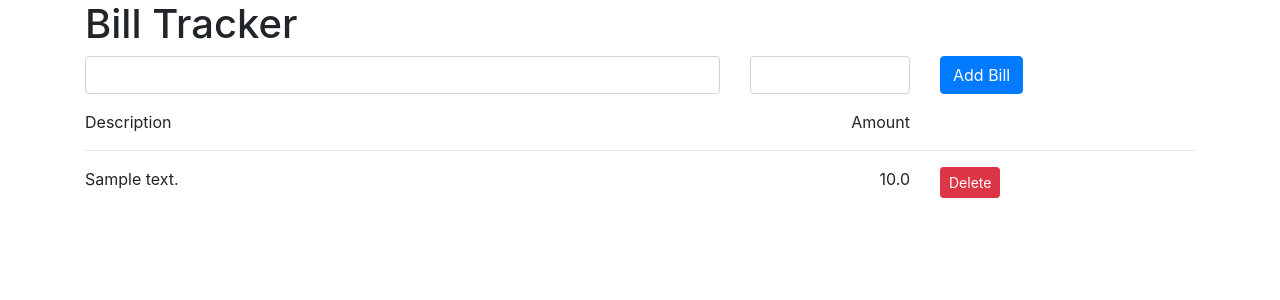
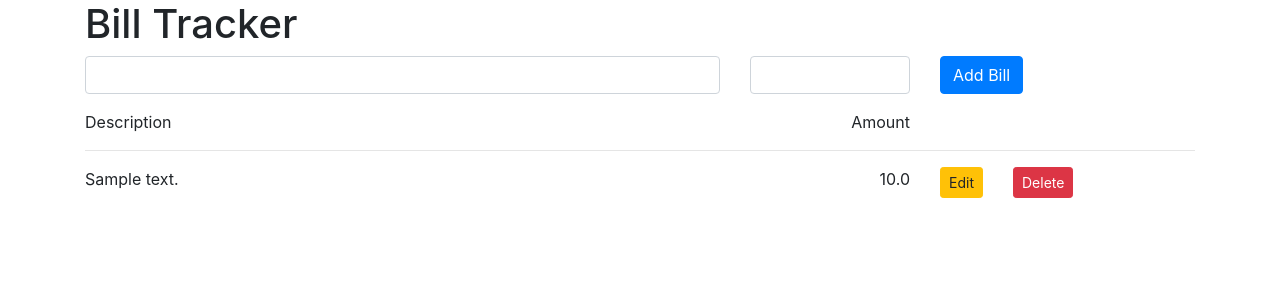
Before and after one commit to sudiarth/Bill-Tracker, a Flask app: page / in a window 1280 px wide. Shown: the top 300 px of the page. Run offline with Flask 2, Linux system fonts and the light colour scheme; tables that the repository leaves empty hold one stand-in row (values such as "Sample post"); some libraries are stand-ins or nearby versions.

Commit message:
edit/update function and form

```diff
--- a/server.py
+++ b/server.py
@@ -20,4 +20,15 @@ def delete(bill_id):
     delete_bill(bill_id)
     return redirect(url_for('index'))
 
+
+@app.route('/edit/<bill_id>', methods=['GET', 'POST'])
+def edit(bill_id):
+
+    if request.method == 'POST':
+        update_bill(bill_id, request.form['amount'], request.form['description'])
+        return redirect(url_for('index'))
+
+    bill = get_bill(bill_id)
+    return render_template('edit.html', bill=bill)
+
 app.run(debug=True)
--- a/templates/index.html
+++ b/templates/index.html
@@ -33,8 +33,11 @@
         {{ bill.amount }}
     </div>
     <div class="col-auto">
-        <a class="btn btn-sm btn-danger" href="{{url_for ('delete', bill_id=bill.id)}}">Delete</a>
+        <a class="btn btn-sm btn-warning" href="{{url_for ('edit', bill_id=bill.id)}}">Edit</a>
     </div>
+    <div class="col-auto">
+            <a class="btn btn-sm btn-danger" href="{{url_for ('delete', bill_id=bill.id)}}">Delete</a>
+        </div>
 </div>
 {% endfor %}
 
```
